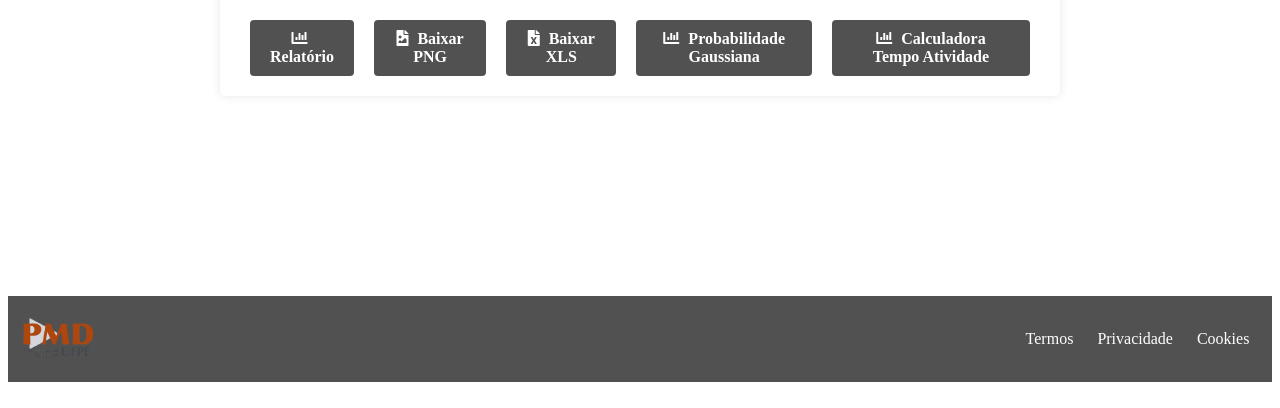
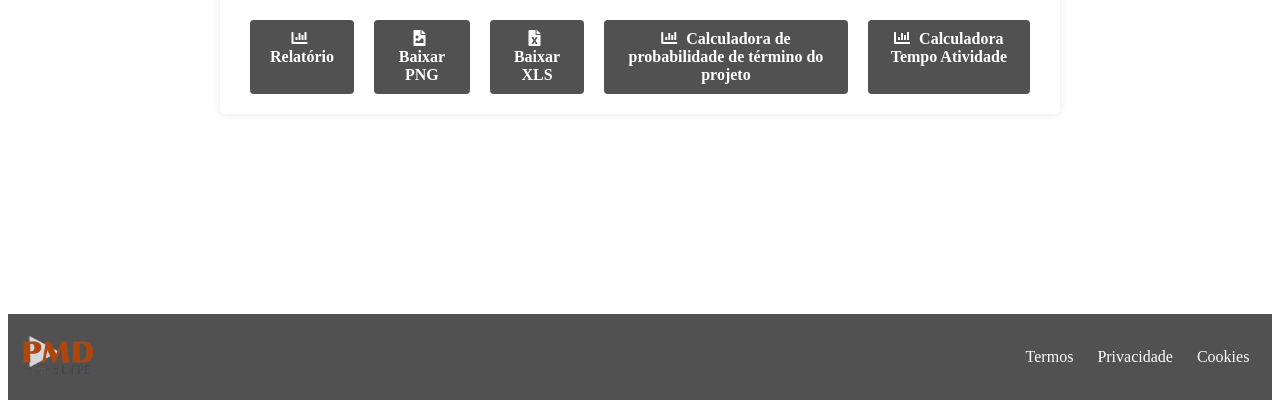
Before and after one commit to gaba23/ARNA_UFPE, a FastAPI app: page /resultPERT in a window 1280 px wide. Shown: the part 641-1049 px from the top of the page. Before the commit the page ends 1023 px from the top, so only its background shows below. Run offline with FastAPI, Linux system fonts and the light colour scheme; some libraries are stand-ins or nearby versions.

Commit message:
Mudança Calc Prob tempo

```diff
--- a/api/templates/resultPERT.html
+++ b/api/templates/resultPERT.html
@@ -62,7 +62,7 @@
             <i class="fas fa-file-excel"></i> Baixar XLS
         </a>
         <a href="#" class="download-button" onclick="openReportModalProbabilidade()">
-          <i class="fas fa-chart-bar"></i> Probabilidade Gaussiana
+          <i class="fas fa-chart-bar"></i> Calculadora de probabilidade de término do projeto
         </a>
         <a href="#" class="download-button" onclick="openReportModalCalculadora()">
           <i class="fas fa-chart-bar"></i> Calculadora Tempo Atividade
@@ -154,11 +154,10 @@
     <div class="modal-content">
         <form action="{{ url_for('gauss') }}" method="POST">
             <span class="close" onclick="closeReportProbabilidade()">&times;</span>
-            <h2>Calculadora de Probabilidade Gaussiana</h2>
-            <img src="https://3.bp.blogspot.com/-hU4_ZrfyzJI/WrRg6OBZ-KI/AAAAAAAAOgE/2duewIwNxus4jea6xzNvSsTjxPe2YaXdQCLcBGAs/s640/IMAGEM%2B1906%2B-%2BCURVA%2BNORMAL%2BOU%2BGAUSSIANA%2B-%2BO%2BBLOG%2BDO%2BMESTRE.jpg" alt="">
+            <h2>Calculadora de probabilidade de término do projeto</h2>
+            <img src="{{ url_for('static', path='/Tabela Normal - ARNA.png') }}" alt="">
             <p>
-                Essa calculadora tem foco em calcular a probabilidade de um projeto terminar em um tempo programado que o usuário deseja inserir, de acordo
-                com um padrão de curva de gauss (Distribuição Tabela Z), sabendo que o PERT gira em torno de trabalhar com média ponderada, não tempo exato.
+                Essa calculadora tem foco em calcular a probabilidade de um projeto terminar em até dado tempo t programado P(X<=t), considerando uma curva normal (Distribuição Tabela Z).
             </p>
 
             <label for="saida">Insira o tempo programado:</label>
```
